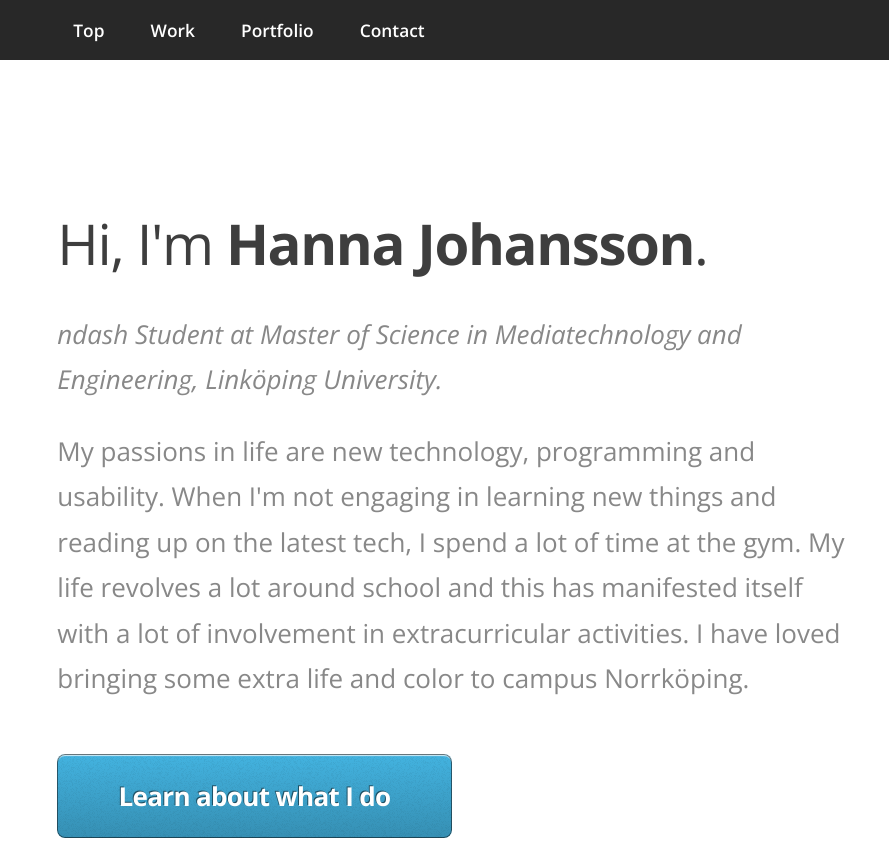
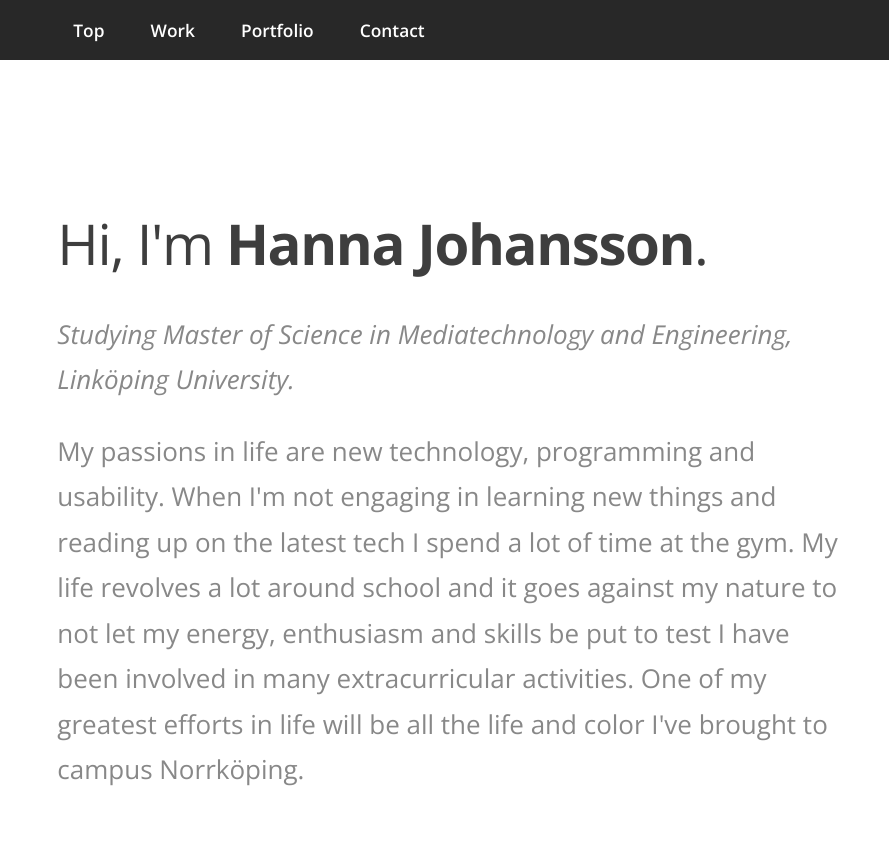
Before and after one commit to jannaha/jannaha.github.io, a plain HTML site: page index.html in a window 1280 px wide. Shown: the top 841 px of the page, 391-1280 px from the left. Drawn offline with nearby package versions, Linux system fonts and the light colour scheme.

Commit message:
small fixes

```diff
--- a/index.html
+++ b/index.html
@@ -46,12 +46,13 @@
 							<header>
 								<h1>Hi, I'm <strong>Hanna Johansson</strong>.</h1>
 							</header>
-								<p id="italic-info"> ndash Student at Master of Science in Mediatechnology and Engineering, Linköping University.
+								<p id="italic-info"> Studying Master of Science in Mediatechnology and Engineering, Linköping University.
 								</p>
 								<p>
 								My passions in life are new technology, programming and usability. When I'm not engaging in learning new things and reading
-								up on the latest tech, I spend a lot of time at the gym. My life revolves a lot around school and this has manifested itself
-								with a lot of involvement in extracurricular activities. I have loved bringing some extra life and color to campus Norrköping.
+								up on the latest tech I spend a lot of time at the gym. My life revolves a lot around school and it goes against my nature to
+								not let my energy, enthusiasm and skills be put to test I have been involved in many extracurricular activities. One of my
+								greatest efforts in life will be all the life and color I've brought to campus Norrköping.
 							</p>
 							<a href="#work" class="button big scrolly">Learn about what I do</a>
 						</div>
@@ -141,8 +142,7 @@
 				<article id="contact" class="container 75%">
 					<div class="row">
 							<div class="12u">
-								<hr />
-								<h3>Find me on ...</h3>
+								<h3>Contact me</h3>
 								<ul class="social">
 									<li><a href="#" class="icon fa-envelope"><span class="label">E-mail</span></a></li>
 									<li><a href="https://twitter.com/haxxhanna" class="icon fa-twitter"><span class="label">Twitter</span></a></li>
```
